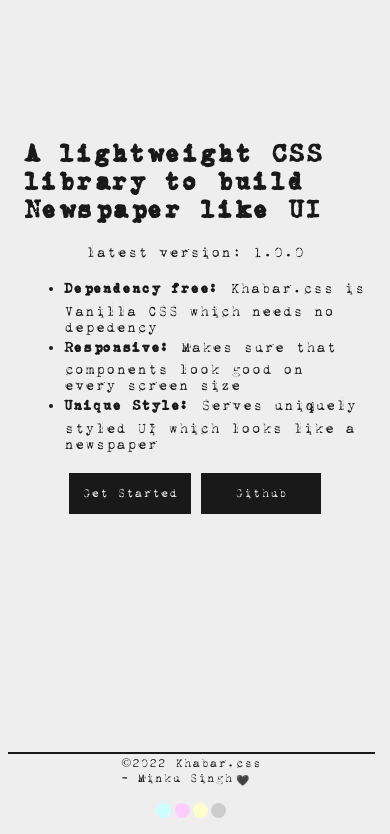
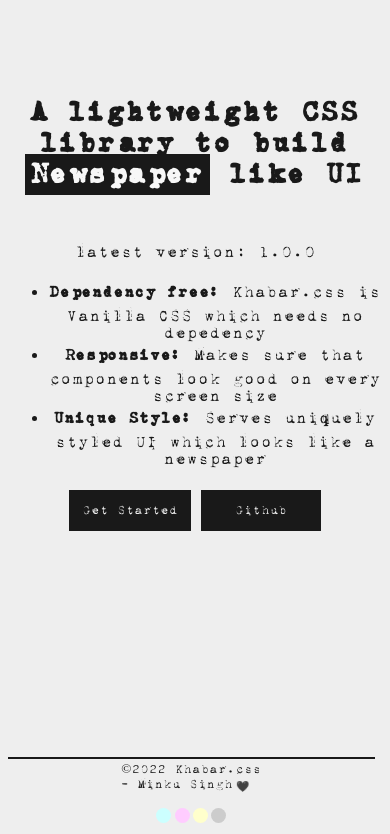
Before and after one commit to minku-singh/khabar.css, a website: page index.html in a window 390 px wide. Shown: the part 167-1001 px from the top of the page. Drawn offline with Linux system fonts and the light colour scheme.

Commit message:
fix: ais

```diff
--- a/docs/docs.css
+++ b/docs/docs.css
@@ -1,5 +1,22 @@
 :root{
     --bg-secondary: #F7F7F7;
+    --color-dark: #191919;
+}
+
+.home {
+    font-size: 1.1em;
+    padding-left: 7em;
+    padding-right: 7em;
+    text-align: center;
+}
+.home h2{
+    margin-bottom: 2em;
+}
+
+.home .newspaper{
+    background-color: var(--color-dark);
+    color: var(--bg-secondary);
+    padding: 0.2em;
 }
 
 main{
@@ -55,5 +72,9 @@
         max-width: 100%;
         height: auto;
     }
+    .home{
+        padding-left: initial;
+        padding-right: initial;
+    }
 
 }
--- a/index.html
+++ b/index.html
@@ -5,6 +5,7 @@
     <meta http-equiv="X-UA-Compatible" content="IE=edge">
     <meta name="viewport" content="width=device-width, initial-scale=1.0">
     <link rel="stylesheet" href="./style.css">
+    <link rel="stylesheet" href="./docs/docs.css">
     <title>Khabar.css</title>
     <script src="./javascript/script.js" defer></script>
 </head>
@@ -26,9 +27,9 @@
         </ul>
     </nav>
 
-    <div class="container" style="display: flex; flex-direction: column; align-items: center; justify-content: center; height: 100vh;">
+    <div class="container home" style="display: flex; flex-direction: column; align-items: center; justify-content: center; height: 100vh;">
         <!-- <h1>Khabar.css</h1> -->
-        <h2>A lightweight CSS library to build Newspaper like UI</h2>
+        <h2>A lightweight CSS library to build <span class="newspaper">Newspaper</span> like UI</h2>
         <p>latest version: 1.0.0</p>
         <ul>
             <li><h5 style="display: inline; line-height: 2em;">Dependency free:</h5> Khabar.css is Vanilla CSS which needs no depedency</li>
--- a/style.css
+++ b/style.css
@@ -574,6 +574,7 @@
     bottom: 0;
     width: 98%;
     background-color: var(--bg-primary);
+    margin-top: 2em;
 }
 footer .dots{
     display: flex;
@@ -714,4 +715,8 @@
         /* height: fit-content; */
         max-height: 20em;
     }
+
+    footer{
+        margin-top: 5em;
+    }
 }
```
